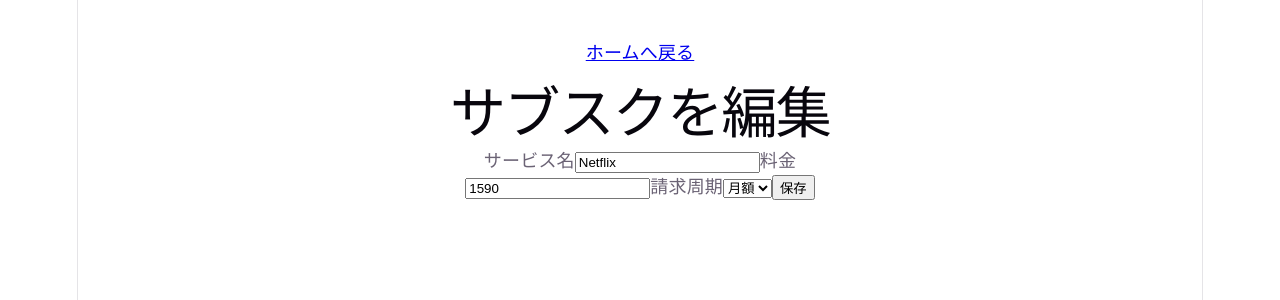
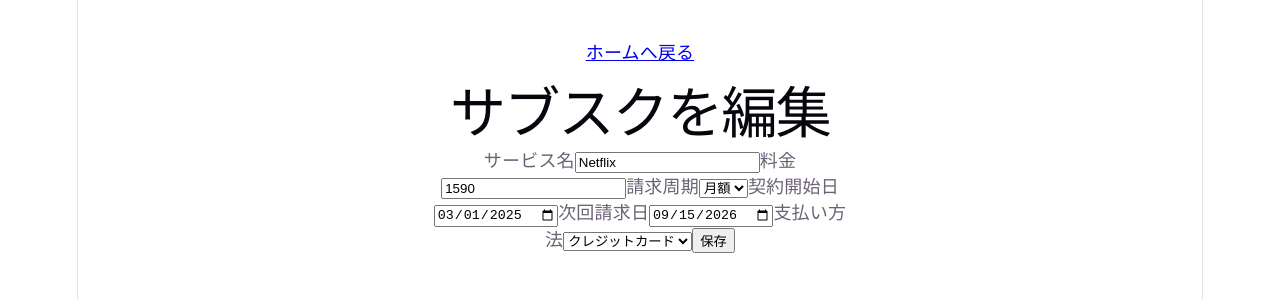
Before and after one commit to okamepanick/subscription-frontend, a React (Vite) app: page /subscriptions/1/edit in a window 1280 px wide. Shown: the top 300 px of the page. Built offline with nearby package versions, Linux system fonts and the light colour scheme.

Commit message:
サブスクに契約日と支払い方法を追加する

```diff
--- a/src/data/dummySubscriptions.ts
+++ b/src/data/dummySubscriptions.ts
@@ -6,29 +6,44 @@ export const dummySubscriptions: Subscription[] = [
     serviceName: "Netflix",
     price: 1590,
     billingCycle: "monthly",
+    startDate: "2025-03-01",
+    nextBillingDate: "2026-09-15",
+    paymentMethod: "credit_card",
   },
   {
     id: 2,
     serviceName: "Spotify",
     price: 980,
     billingCycle: "monthly",
+    startDate: "2024-11-20",
+    nextBillingDate: "2026-09-10",
+    paymentMethod: "apple_pay",
   },
   {
     id: 3,
     serviceName: "Amazon Prime",
     price: 5900,
     billingCycle: "yearly",
+    startDate: "2025-11-01",
+    nextBillingDate: "2026-11-01",
+    paymentMethod: "credit_card",
   },
   {
     id: 4,
     serviceName: "Apple Music",
     price: 1080,
     billingCycle: "monthly",
+    startDate: "2025-06-20",
+    nextBillingDate: "2026-09-20",
+    paymentMethod: "apple_pay",
   },
   {
     id: 5,
     serviceName: "YouTube Premium",
     price: 1280,
     billingCycle: "monthly",
+    startDate: "2025-01-12",
+    nextBillingDate: "2026-09-12",
+    paymentMethod: "google_pay",
   },
 ];
--- a/src/pages/SubscriptionDetail.tsx
+++ b/src/pages/SubscriptionDetail.tsx
@@ -30,6 +30,9 @@ export const SubscriptionDetail = ({subscriptions, onDelete}: Props) => {
         ¥{subscription.price.toLocaleString()} /{" "}
         {subscription.billingCycle === "monthly" ? "月" : "年"}
       </p>
+      <p>契約開始日 {subscription.startDate}</p>
+      <p>次回請求日 {subscription.nextBillingDate}</p>
+      <p>支払い方法 {subscription.paymentMethod}</p>
       <Link to={`/subscriptions/${subscription.id}/edit`}>編集</Link>
 
       <button
--- a/src/pages/SubscriptionEdit.tsx
+++ b/src/pages/SubscriptionEdit.tsx
@@ -1,7 +1,7 @@
 import { useState } from "react";
 import type { FormEvent } from "react";
 import { Link, useNavigate, useParams } from "react-router";
-import type { BillingCycle, Subscription } from "../types";
+import type { BillingCycle, PaymentMethod, Subscription } from "../types";
 
 type Props = {
   subscriptions: Subscription[];
@@ -17,6 +17,13 @@ export const SubscriptionEdit = ({subscriptions, onUpdate}: Props) => {
   const [billingCycle, setBillingCycle] = useState<BillingCycle>(
     subscription?.billingCycle ?? "monthly"
   );
+  const [startDate, setStartDate] = useState(subscription?.startDate ?? "");
+  const [nextBillingDate, setNextBillingDate] = useState(
+    subscription?.nextBillingDate ?? ""
+  );
+  const [paymentMethod, setPaymentMethod] = useState<PaymentMethod>(
+    subscription?.paymentMethod ?? "credit_card"
+  );
 
   const handleSubmit = (event: FormEvent<HTMLFormElement>) => {
     event.preventDefault();
@@ -25,6 +32,9 @@ export const SubscriptionEdit = ({subscriptions, onUpdate}: Props) => {
       serviceName,
       price: Number(price),
       billingCycle,
+      startDate,
+      nextBillingDate,
+      paymentMethod,
     });
     navigate(`/subscriptions/${id}`);
   };
@@ -73,6 +83,40 @@ export const SubscriptionEdit = ({subscriptions, onUpdate}: Props) => {
             <option value="yearly">年額</option>
           </select>
         </label>
+        <label>
+          契約開始日
+          <input
+            type="date"
+            value={startDate}
+            onChange={(event) => setStartDate(event.target.value)}
+            required
+          />
+        </label>
+        <label>
+          次回請求日
+          <input
+            type="date"
+            value={nextBillingDate}
+            onChange={(event) => setNextBillingDate(event.target.value)}
+            required
+          />
+        </label>
+        <label>
+          支払い方法
+          <select
+            value={paymentMethod}
+            onChange={(event) =>
+              setPaymentMethod(event.target.value as PaymentMethod)
+            }
+          >
+            <option value="credit_card">クレジットカード</option>
+            <option value="debit_card">デビットカード</option>
+            <option value="apple_pay">Apple Pay</option>
+            <option value="google_pay">Google Pay</option>
+            <option value="carrier">キャリア決済</option>
+            <option value="other">その他</option>
+          </select>
+        </label>
         <button type="submit">保存</button>
       </form>
     </div>
--- a/src/pages/SubscriptionNew.tsx
+++ b/src/pages/SubscriptionNew.tsx
@@ -1,7 +1,7 @@
 import { useState } from "react";
 import type { FormEvent } from "react";
 import { Link, useNavigate } from "react-router";
-import type { BillingCycle, Subscription } from "../types";
+import type { BillingCycle, PaymentMethod, Subscription } from "../types";
 
 type Props = {
   onAdd: (subscription: Omit<Subscription, "id">) => void;
@@ -12,6 +12,9 @@ export const SubscriptionNew = ({onAdd}: Props) => {
   const [serviceName, setServiceName] = useState("");
   const [price, setPrice] = useState("");
   const [billingCycle, setBillingCycle] = useState<BillingCycle>("monthly");
+  const [startDate, setStartDate] = useState("");
+  const [nextBillingDate, setNextBillingDate] = useState("");
+  const [paymentMethod, setPaymentMethod] = useState<PaymentMethod>("credit_card");
 
   const handleSubmit = (event: FormEvent<HTMLFormElement>) => {
     event.preventDefault();
@@ -20,6 +23,9 @@ export const SubscriptionNew = ({onAdd}: Props) => {
       serviceName,
       price: Number(price),
       billingCycle,
+      startDate,
+      nextBillingDate,
+      paymentMethod,
     });
     navigate("/");
   };
@@ -59,6 +65,40 @@ export const SubscriptionNew = ({onAdd}: Props) => {
             <option value="yearly">年額</option>
           </select>
         </label>
+        <label>
+          契約開始日
+          <input
+            type="date"
+            value={startDate}
+            onChange={(event) => setStartDate(event.target.value)}
+            required
+          />
+        </label>
+        <label>
+          次回請求日
+          <input
+            type="date"
+            value={nextBillingDate}
+            onChange={(event) => setNextBillingDate(event.target.value)}
+            required
+          />
+        </label>
+        <label>
+          支払い方法
+          <select
+            value={paymentMethod}
+            onChange={(event) =>
+              setPaymentMethod(event.target.value as PaymentMethod)
+            }
+          >
+            <option value="credit_card">クレジットカード</option>
+            <option value="debit_card">デビットカード</option>
+            <option value="apple_pay">Apple Pay</option>
+            <option value="google_pay">Google Pay</option>
+            <option value="carrier">キャリア決済</option>
+            <option value="other">その他</option>
+          </select>
+        </label>
         <button type="submit">保存</button>
       </form>
     </div>
```
Also changed, not shown: src/types.ts (+11 -0 lines).
